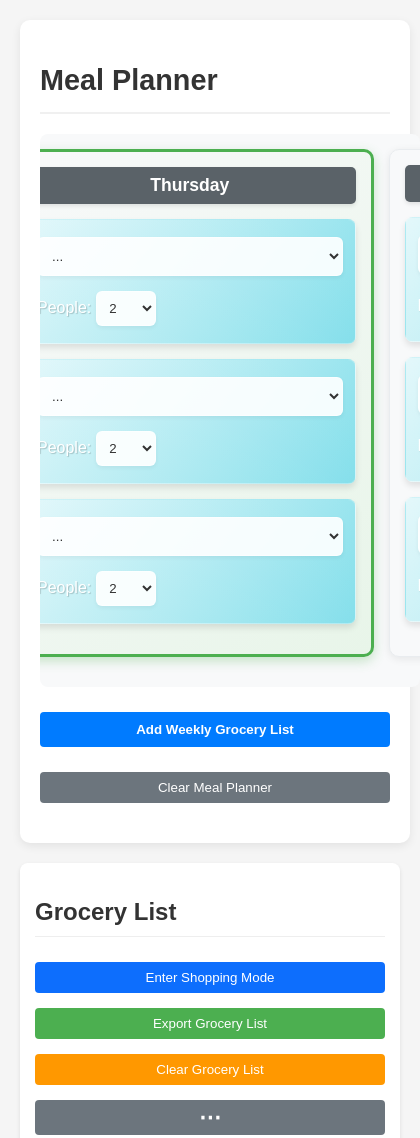
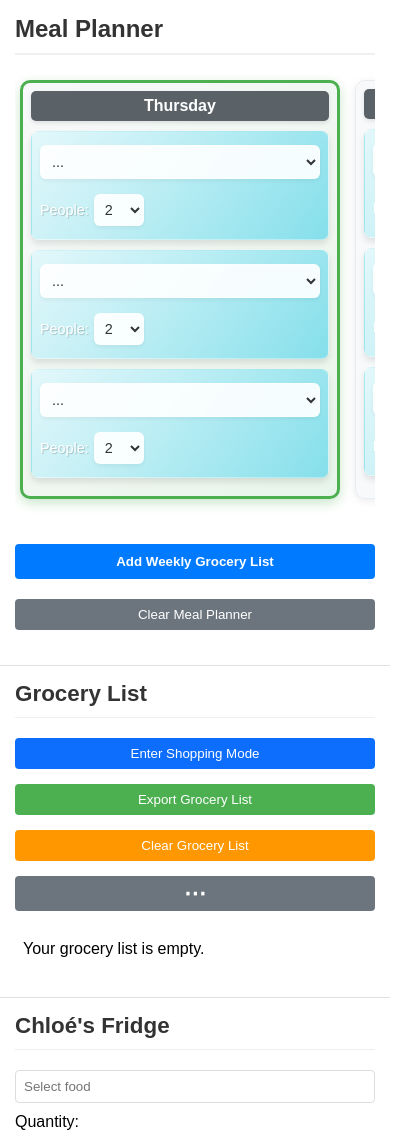
Before and after one commit to Aytoris/ChiliFridge, a plain HTML site: page src/public/index.html in a window 390 px wide. Shown: the top 1138 px of the page, 420 px wide, since content can reach past the window. Drawn offline with nearby package versions, Linux system fonts and the light colour scheme.

Commit message:
Better UI for phone

```diff
--- a/src/public/css/styles.css
+++ b/src/public/css/styles.css
@@ -1,49 +1,106 @@
 /* Main layout */
+* {
+    box-sizing: border-box;
+}
+
 body {
     font-family: Arial, sans-serif;
     margin: 0;
+    padding: 0;
+    background-color: #ffffff;
+    overflow-x: hidden;
+    width: 100%;
+    max-width: 100vw;
+}
+
+/* Add padding only for desktop */
+@media (min-width: 769px) {
+    body {
         padding: 20px;
         background-color: #f5f5f5;
+    }
 }
 
 .container {
     display: flex;
     flex-wrap: wrap;
+    gap: 0;
+    overflow-x: hidden;
+    width: 100%;
+}
+
+.fridge, .content, .grocery {
+    flex: 1;
+    min-width: 0;
+    width: 100%;
+    background-color: white;
+    border-radius: 0;
+    padding: 15px;
+    box-shadow: none;
+    border-bottom: 1px solid #e0e0e0;
+    box-sizing: border-box;
+}
+
+/* Add border radius and gaps for desktop */
+@media (min-width: 769px) {
+    .container {
         gap: 20px;
     }
 
     .fridge, .content, .grocery {
-    flex: 1;
         min-width: 300px;
-    background-color: white;
+        width: auto;
         border-radius: 8px;
-    padding: 15px;
+        border-bottom: none;
         box-shadow: 0 2px 4px rgba(0, 0, 0, 0.1);
+    }
 }
 
 /* Calendar section should be full width */
 .calendar-section {
     flex-basis: 100%;
     width: 100%;
-    margin-bottom: 20px;
+    margin-bottom: 0;
     background-color: white;
-    border-radius: 10px;
-    padding: 20px;
-    box-shadow: 0 3px 10px rgba(0, 0, 0, 0.08);
+    border-radius: 0;
+    padding: 15px;
+    box-shadow: none;
+    border-bottom: 1px solid #e0e0e0;
+    box-sizing: border-box;
+    overflow-x: hidden;
 }
 
 .calendar-section h2 {
     color: #333;
     border-bottom: 2px solid #f0f0f0;
+    padding-bottom: 10px;
+    margin-top: 0;
+    margin-bottom: 15px;
+    font-size: 1.5em;
+}
+
+/* Add spacing and styling for desktop */
+@media (min-width: 769px) {
+    .calendar-section {
+        margin-bottom: 20px;
+        border-radius: 10px;
+        padding: 20px;
+        border-bottom: none;
+        box-shadow: 0 3px 10px rgba(0, 0, 0, 0.08);
+    }
+
+    .calendar-section h2 {
         padding-bottom: 15px;
         margin-bottom: 20px;
         font-size: 1.8em;
+    }
 }
 
 h1, h2 {
     color: #333;
     border-bottom: 1px solid #eee;
     padding-bottom: 10px;
+    margin: 0 0 15px 0;
 }
 
 /* Form controls */
@@ -130,6 +187,16 @@ li:last-child {
     scrollbar-color: rgba(0,0,0,0.3) transparent;
 }
 
+/* Optimize calendar container for mobile */
+@media (max-width: 768px) {
+    .calendar-container {
+        padding: 10px;
+        gap: 8px;
+        border-radius: 0;
+        background-color: transparent;
+    }
+}
+
 /* For Webkit browsers - make scrollbar more subtle */
 .calendar-container::-webkit-scrollbar {
     height: 8px;
@@ -158,7 +225,7 @@ li:last-child {
 
 .day-card {
     text-align: center;
-    padding: 15px;
+    padding: 12px;
     border-radius: 10px;
     background-color: #f8f9fa;
     color: #495057;
@@ -169,6 +236,25 @@ li:last-child {
     box-shadow: 0 2px 8px rgba(0,0,0,0.08);
     border: 1px solid #e9ecef;
     transition: all 0.3s ease;
+}
+
+/* Optimize day cards for mobile */
+@media (max-width: 768px) {
+    .day-card {
+        flex: 0 0 75vw;
+        min-width: 75vw;
+        max-width: 75vw;
+        padding: 10px;
+    }
+}
+
+@media (max-width: 480px) {
+    .day-card {
+        flex: 0 0 82vw;
+        min-width: 82vw;
+        max-width: 82vw;
+        padding: 8px;
+    }
 }
 
 .day-card.current-day {
@@ -189,6 +275,15 @@ li:last-child {
     transition: all 0.3s ease;
 }
 
+/* Smaller day name for mobile */
+@media (max-width: 768px) {
+    .day-name {
+        font-size: 1em;
+        padding: 6px;
+        margin-bottom: 10px;
+    }
+}
+
 /* Different gradient options for meal containers */
 .meal-container {
     margin-bottom: 15px;
@@ -200,6 +295,14 @@ li:last-child {
     border: 1px solid rgba(255,255,255,0.2);
     position: relative;
     overflow: hidden;
+}
+
+/* Compact meal containers for mobile */
+@media (max-width: 768px) {
+    .meal-container {
+        padding: 8px;
+        margin-bottom: 10px;
+    }
 }
 
 /* Active state with a more vibrant color */
@@ -260,6 +363,20 @@ li:last-child {
     transition: all 0.3s ease;
 }
 
+/* Smaller selectors for mobile */
+@media (max-width: 768px) {
+    .meal-selector {
+        padding: 7px;
+        font-size: 0.9em;
+    }
+
+    .people-selector {
+        width: 50px;
+        padding: 6px;
+        font-size: 0.9em;
+    }
+}
+
 /* Add styles for people label */
 .meal-container label {
     color: white;
@@ -267,6 +384,13 @@ li:last-child {
     text-shadow: 1px 1px 1px rgba(0,0,0,0.2);
     position: relative;
     z-index: 2;
+}
+
+/* Smaller labels for mobile */
+@media (max-width: 768px) {
+    .meal-container label {
+        font-size: 0.9em;
+    }
 }
 
 /* Error messages */
@@ -283,6 +407,8 @@ li:last-child {
     flex-wrap: wrap;
     align-items: center;
     gap: 5px;
+    max-width: 100%;
+    overflow-x: hidden;
 }
 
 /* Smooth transitions for all elements */
@@ -298,13 +424,7 @@ li:last-child {
 
     .fridge, .content, .grocery {
         width: 100%;
-        margin-bottom: 20px;
-    }
-
-    .day-card {
-        flex: 0 0 80vw;
-        min-width: 80vw;
-        max-width: 80vw;
+        margin-bottom: 0;
     }
 
     .form-group {
@@ -318,13 +438,10 @@ li:last-child {
         width: 100%;
         margin: 5px 0;
     }
-}
 
-@media (max-width: 480px) {
-    .day-card {
-        flex: 0 0 85vw;
-        min-width: 85vw;
-        max-width: 85vw;
+    h1, h2 {
+        font-size: 1.4em;
+        margin-top: 0;
     }
 }
 
@@ -712,12 +829,36 @@ body.modal-open {
     min-width: 180px;
 }
 
+/* Stack calendar buttons on mobile */
+@media (max-width: 768px) {
+    .calendar-section .form-group {
+        flex-direction: column;
+        gap: 10px;
+        margin-top: 15px;
+    }
+
+    .calendar-section .form-group button {
+        min-width: 100%;
+        width: 100%;
+    }
+}
+
 /* Toast Notifications */
 #toast-container {
     position: fixed;
     bottom: 20px;
     right: 20px;
     z-index: 1000;
+}
+
+/* Center toast on mobile */
+@media (max-width: 768px) {
+    #toast-container {
+        left: 50%;
+        right: auto;
+        transform: translateX(-50%);
+        bottom: 10px;
+    }
 }
 
 .toast {
--- a/src/public/js/recipesData.js
+++ b/src/public/js/recipesData.js
@@ -316,12 +316,12 @@ const RECIPES_DATA = {
       { "name": "Lentil", "quantity": 100, "unit": "g" },
       { "name": "Broth", "quantity": 0.5, "unit": "" },
       // Pita bread
-      { "name": "Flour", "quantity": 250, "unit": "g" },
+      { "name": "Flour", "quantity": 300, "unit": "g" },
       { "name": "Water", "quantity": 200, "unit": "g" },
       { "name": "Baking soda", "quantity": 2, "unit": "tsp" },
     ],
     instructions: [
-      "Add "
+      "Pot: butter, tomato paste, tomato, onion",
     ],
     servings: 2
   },
```
Lines whose indentation alone changed are shown as unchanged.
